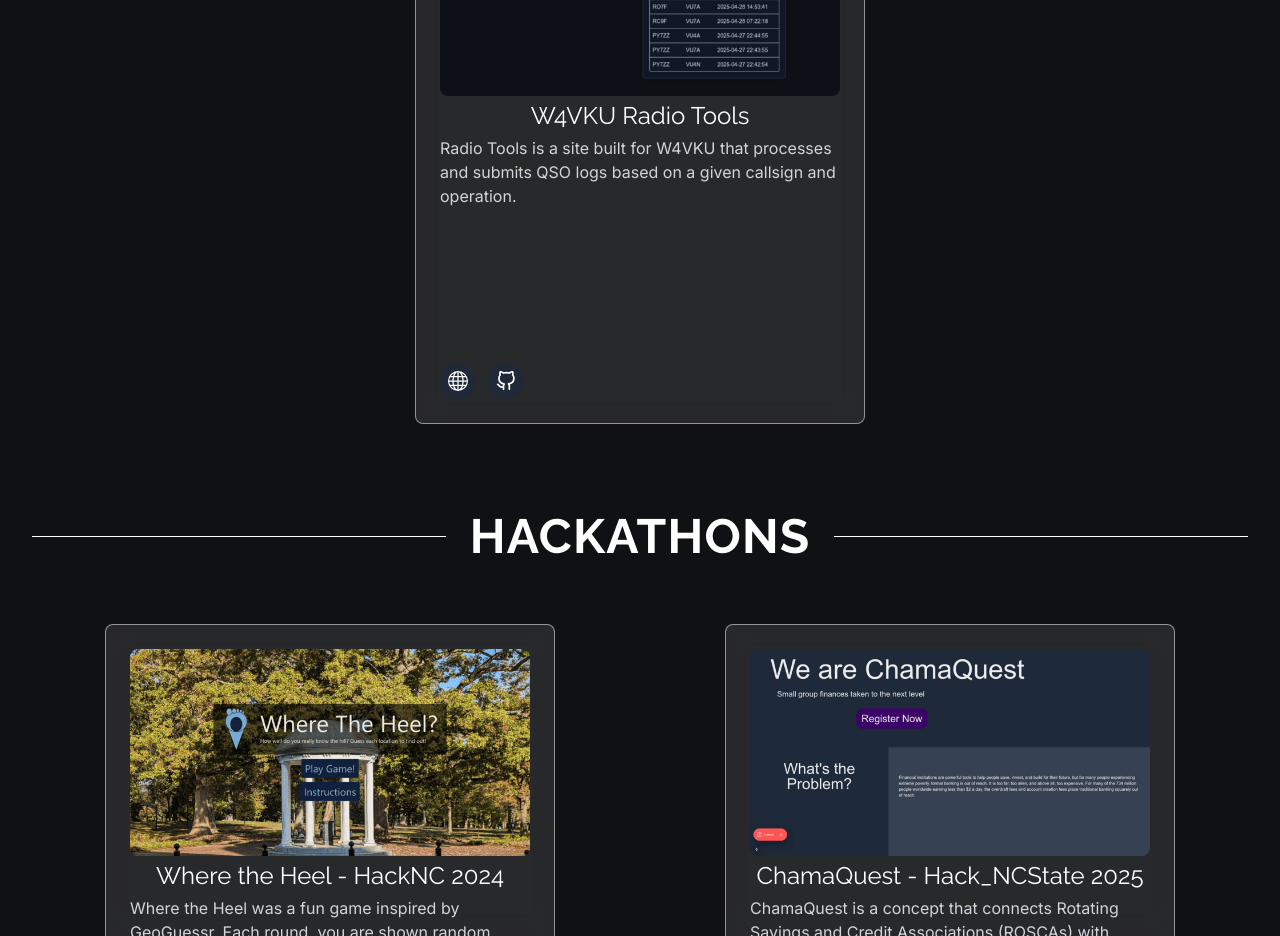
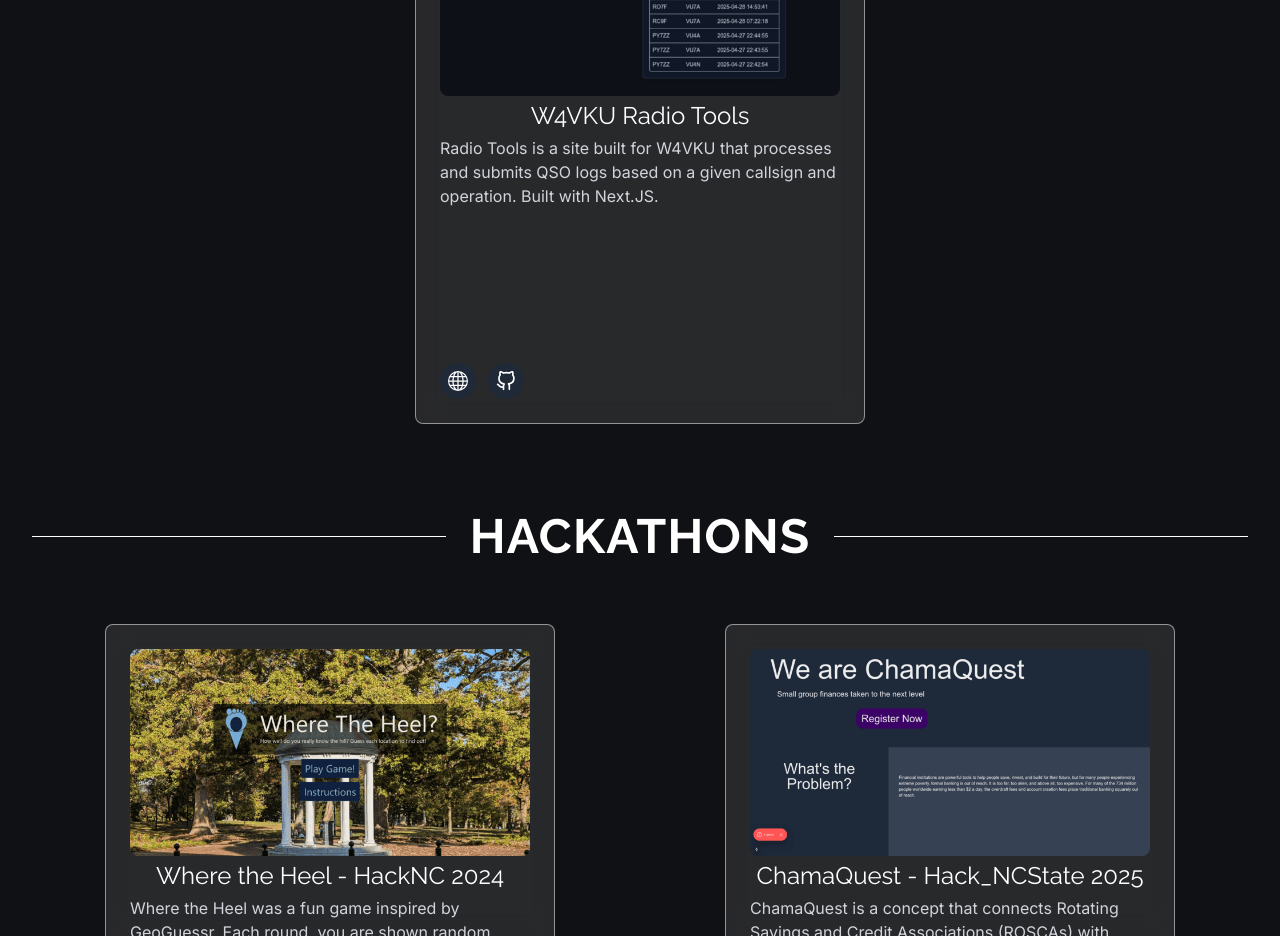
Before and after one commit to hinuiiik/portfolio, a Next.js app: page / in a window 1280 px wide. Shown: the part 1840-2776 px from the top of the page. Built offline with nearby package versions, Linux system fonts and the light colour scheme; no server answers.

Commit message:
Add framework details to radio tools.

```diff
--- a/src/app/page.tsx
+++ b/src/app/page.tsx
@@ -91,7 +91,7 @@
                         id="W4VKU Radio Tools"
                         name="W4VKU Radio Tools"
                         image="/radiotools_small.png"
-                        description="Radio Tools is a site built for W4VKU that processes and submits QSO logs based on a given callsign and operation."
+                        description="Radio Tools is a site built for W4VKU that processes and submits QSO logs based on a given callsign and operation. Built with Next.JS."
                         alt="Radio Tools Webpage"
                         github="https://github.com/hinuiiik/radio-tools"
                         site_link={"https://www.w4vku.com"}
```
